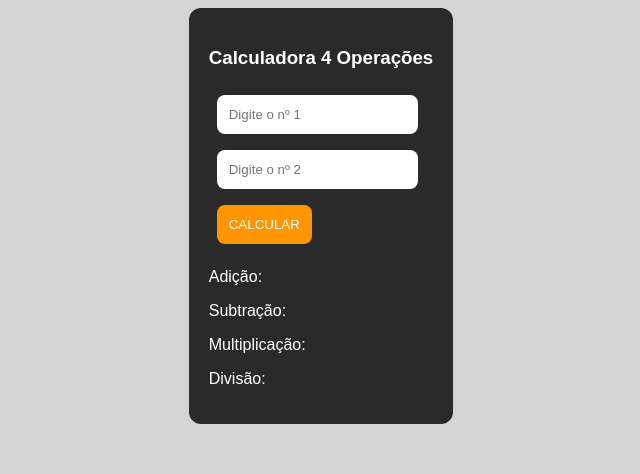
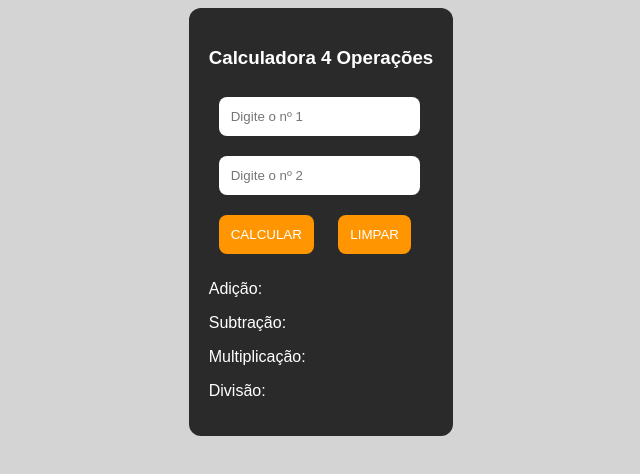
Before and after one commit to luiz-xxx/2dsc_leoncio, a plain HTML site: page index.html in a window 1280 px wide. Shown: the whole page, without its empty margins (327-967 px from the left). Drawn offline with Linux system fonts and the light colour scheme.

Commit message:
ajuste de imputs

```diff
--- a/calculadora/css/estilo.css
+++ b/calculadora/css/estilo.css
@@ -15,11 +15,22 @@ body {
     color: rgb(255, 255, 255);
 }
 input {
-    padding: 8px;
-    margin: 8px;
+    padding: 5px;
+    margin: 10px;
     outline: none;
+    flex-direction: column;
 }
+
 #btn-calcular {
+    background-color: #ff9500;
+    color: #ffffff;
+    padding: 12px;
+    border: none;
+    cursor: pointer;
+    border-radius: 8px;
+}
+
+#btn-limpar {
     background-color: #ff9500;
     color: #ffffff;
     padding: 12px;
--- a/index.html
+++ b/index.html
@@ -10,9 +10,14 @@
     <div class="app">
         <h3>Calculadora 4 Operações</h3>
         <form class="formulario">
-            <input type="number" id="numero1" placeholder="Digite o nº 1"><br>
-            <input type="number" id="numero2" placeholder="Digite o nº 2"><br>
-            <input type="submit" id="btn-calcular" value="CALCULAR">
+            <div class= "inputs">
+                <input type="number" id="numero1" placeholder="Digite o nº 1"><br>
+                <input type="number" id="numero2" placeholder="Digite o nº 2"><br>
+            </div>
+            <div class="botoes">
+                <input type="submit" id="btn-calcular" value="CALCULAR">
+                <input type="submit" id="btn-limpar" value="LIMPAR">
+            </div>
 
         </form>
         <!-- INICIO DA EXIBIÇÃO -->
```
